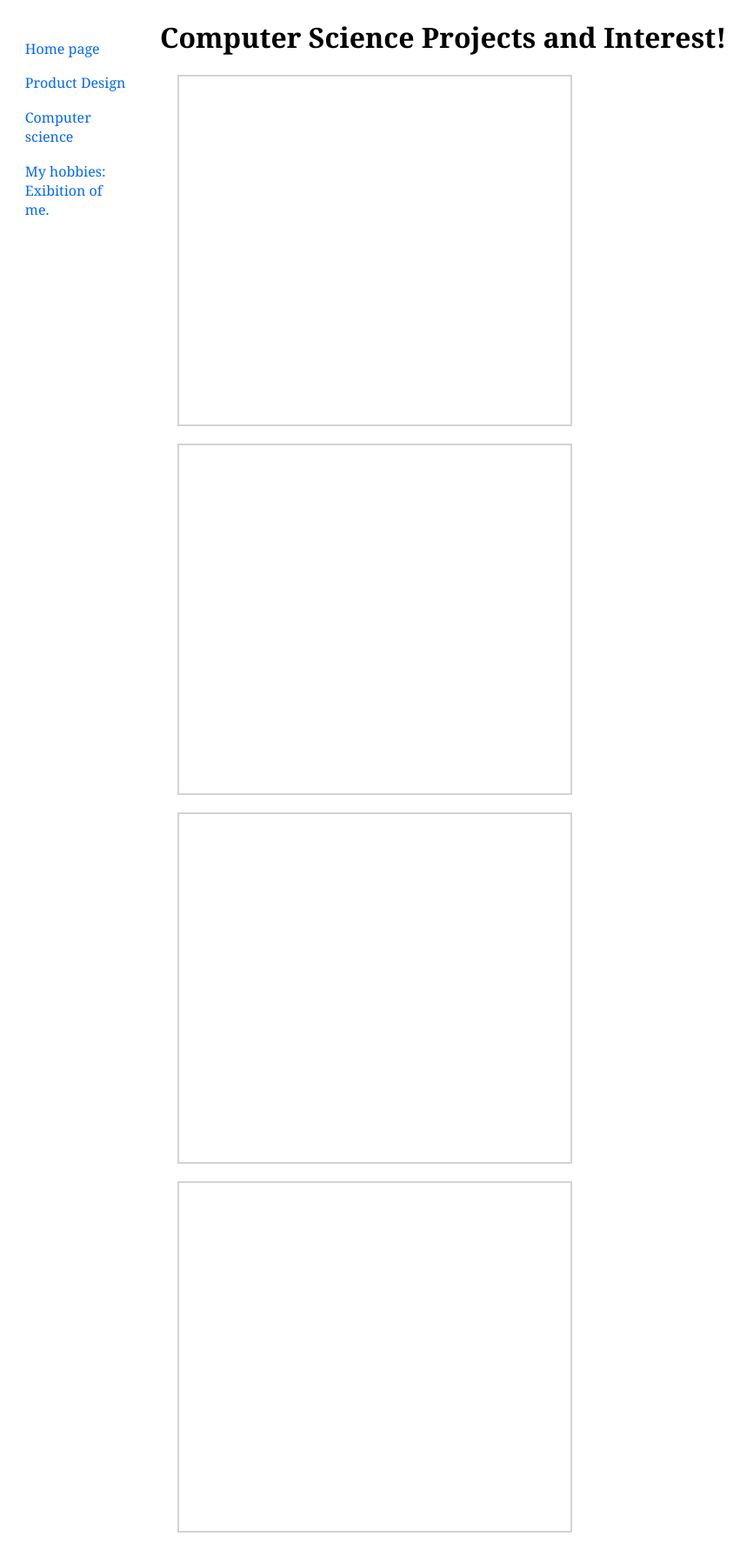
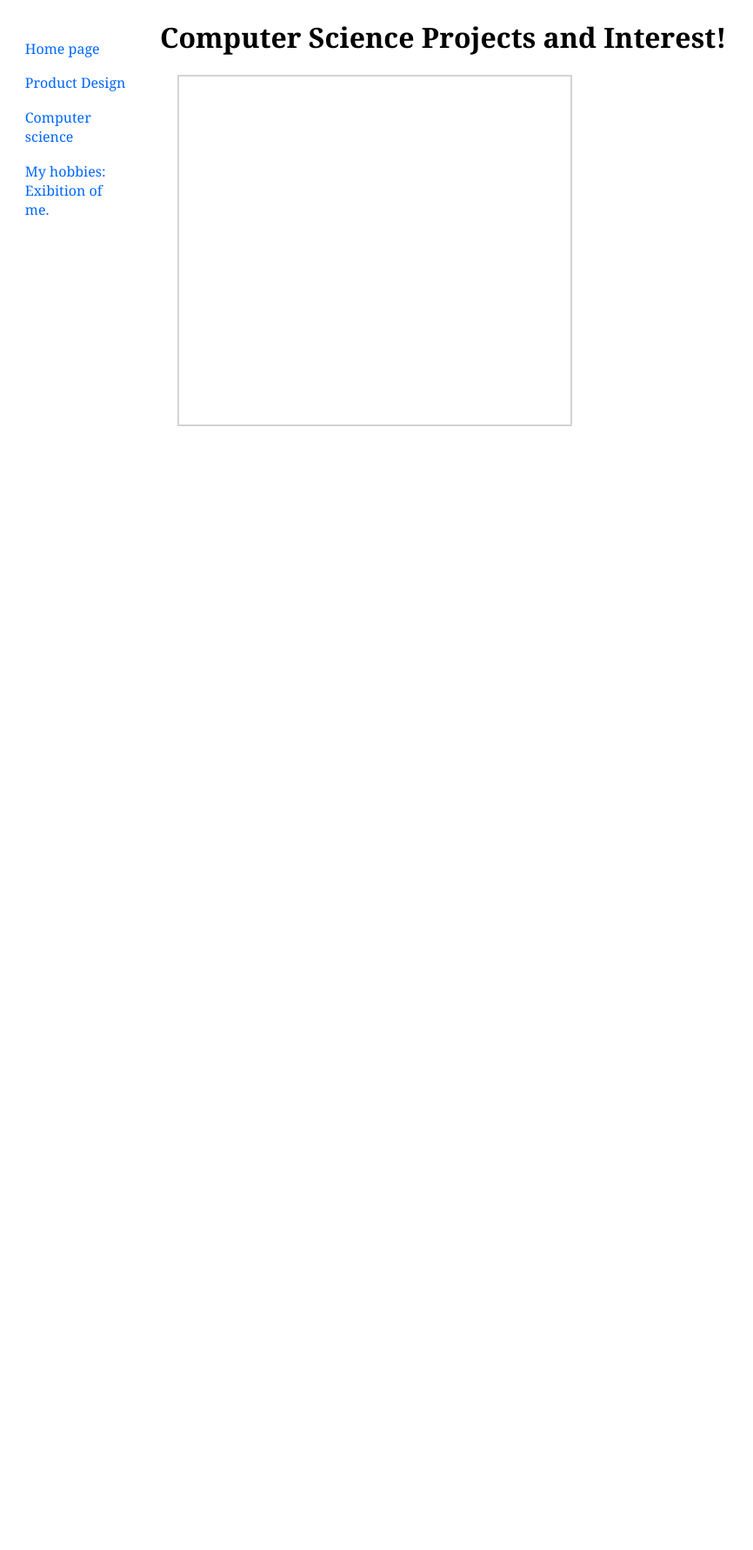
Before and after one commit to TheTriangleTrippa/Portfolio, a Jekyll site: the page built from transit.html, in a window 1280 px wide. Shown: the whole page at 87% size, without its empty margins (0-866 px from the left). Built offline with Jekyll 4.4.1, drawn with Linux system fonts in a browser that asks for light colours; after the commit the page ends 900 px from its top, so only the background shows below that.

Commit message:
Update musing.html

```diff
--- a/_includes/musing.html
+++ b/_includes/musing.html
@@ -63,9 +63,6 @@ div.athc_bx4 {
 <h1> Computer Science Projects and Interest!</h1>
 
 
-  <div class="athc_bx1"></div>
-<div class="athc_bx2"></div>
-<div class="athc_bx3"></div>
 <div class="athc_bx4"></div>
 </body>
 </html>
```
